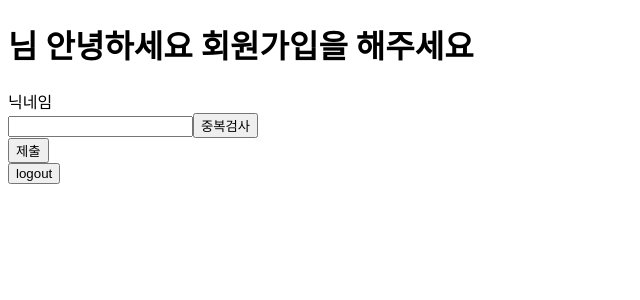
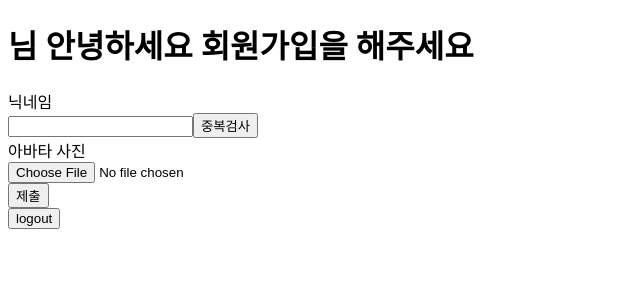
Before and after one commit to august-thirty-first/frontend, a Next.js app in the folder next/: page /signup in a window 1280 px wide. Shown: the top 300 px of the page, without its empty margins (0-640 px from the left). Built offline with nearby package versions, Linux system fonts and the light colour scheme.

Commit message:
[Fix]: 이미지 업로드 기능 개선
Co-authored-by: 김한빈 <kimchijinju@users.noreply.github.com>
Co-authored-by: tmam444 <tmam444@users.noreply.github.com>
Co-authored-by: yehan <jari46@users.noreply.github.com>

```diff
--- a/next/src/app/(login)/signup/page.tsx
+++ b/next/src/app/(login)/signup/page.tsx
@@ -37,7 +37,7 @@ export default function SignUp() {
       <form
         action={`http://10.19.233.2:3000/api/auth/create`}
         method="POST"
-        // encType="multipart/form-data"
+        encType="multipart/form-data"
       >
         <div>
           <label htmlFor="nickname">닉네임</label>
@@ -53,11 +53,11 @@ export default function SignUp() {
           ></input>
           <Btn title="중복검사" handler={onHandle} />
         </div>
-        {/* <div>
-          <label htmlFor="avata">아바타 사진</label>
+        <div>
+          <label htmlFor="avata_path">아바타 사진</label>
           <br />
-          <input type="file" name="avata" id="avata"></input>
-        </div> */}
+          <input type="file" name="avata_path" id="avata_path"></input>
+        </div>
         <div>
           <input type="submit" value="제출"></input>
         </div>
```
